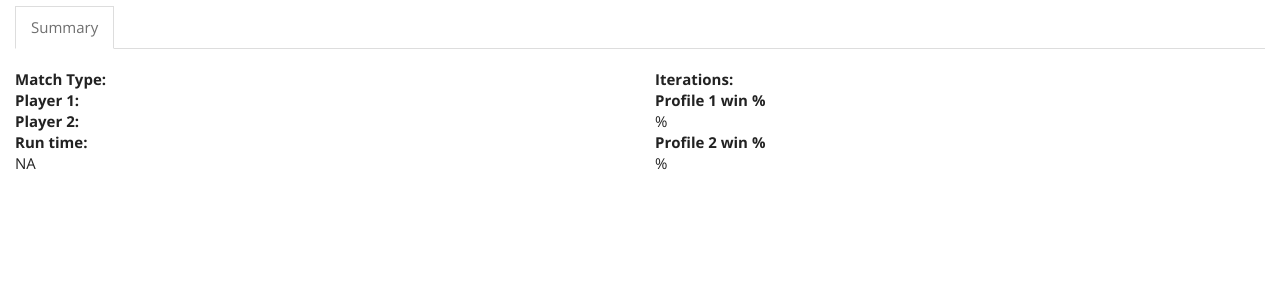
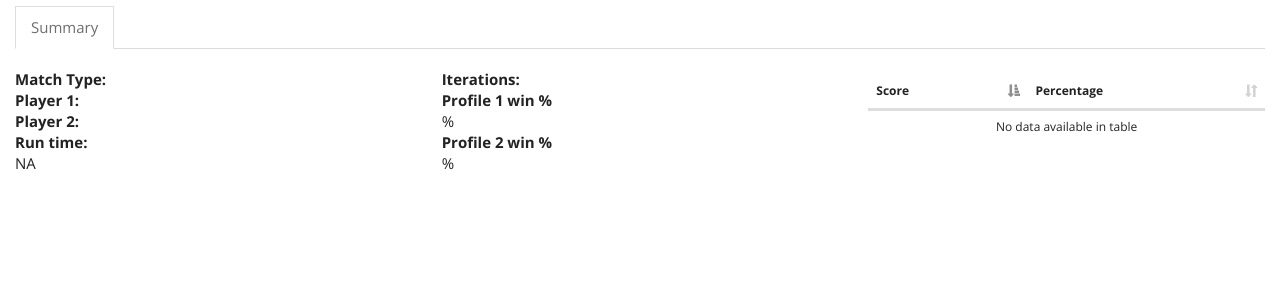
Before and after one commit to sd2k/darts-scraper, a Flask app: template darts/interface/templates/view_match_simulation.html in a window 1280 px wide. Shown: the part 134-430 px from the top of the page. Run offline with Flask 2, Linux system fonts and the light colour scheme; the template is opened without the code that fills it, so the values that code supplies are empty; some libraries are stand-ins or nearby versions.

Commit message:
Store score summaries as part of match simulation and display in UI

```diff
--- a/darts/interface/templates/view_match_simulation.html
+++ b/darts/interface/templates/view_match_simulation.html
@@ -25,7 +25,7 @@
     <!-- Summary tab -->
     <div role="tabpanel" class="tab-pane active" id="summary">
       <div class="row top-buffer">
-        <div class="col-md-6">
+        <div class="col-md-4">
           <dl>
             <dt>Match Type: </dt>
             <dd>{{ simulation.match_type_pretty }}</dd>
@@ -41,7 +41,7 @@
           </dl>
         </div>
 
-        <div class="col-md-6">
+        <div class="col-md-4">
           <dl>
             <dt>Iterations: </dt>
             <dd>{{ simulation.iterations }}</dd>
@@ -53,6 +53,26 @@
             <dd>{{ 100 * simulation.profile_b_win_percent }}%</dd>
           </dl>
         </div>
+
+        <div class="col-md-4">
+          <table id="scores-table" class="table display nowrap">
+            <thead>
+              <tr>
+                <th>Score</th>
+                <th>Percentage</th>
+              </tr>
+            </thead>
+
+            <tbody>
+              {% for score in simulation.stats['score_probs'] | sort(reverse=True) %}
+              <tr>
+                <td>{{score}}</td>
+                <td>{{simulation.stats['score_probs'][score] * 100}}%</td>
+              </tr>
+              {% endfor %}
+            </tbody>
+          </table>
+        </div>
       </div>
     </div>
 
@@ -62,3 +82,18 @@
   </div>
 
 {% endblock %}
+
+{% block javascript %}
+
+<script src="{{ url_for('static', filename='vendor/js/datatables.min.js') }}"></script>
+<script type="text/javascript">
+$(document).ready(function() {
+  $('#scores-table').DataTable({
+    buttons: [],
+    dom: 't',
+    paging: false
+  });
+});
+</script>
+
+{% endblock %}
--- a/darts/sim/twoplayer.py
+++ b/darts/sim/twoplayer.py
@@ -77,7 +77,8 @@ class MatchStats:
                 'a' if self.winner == self.profiles[0] else
                 'b' if self.winner == self.profiles[1] else
                 'draw'
-            )
+            ),
+            scores=self.scores,
             # all_legs=[leg.as_dict() for leg in self.all_legs],
         )
 
```
Also changed, not shown: darts/models.py (+19 -7 lines).
